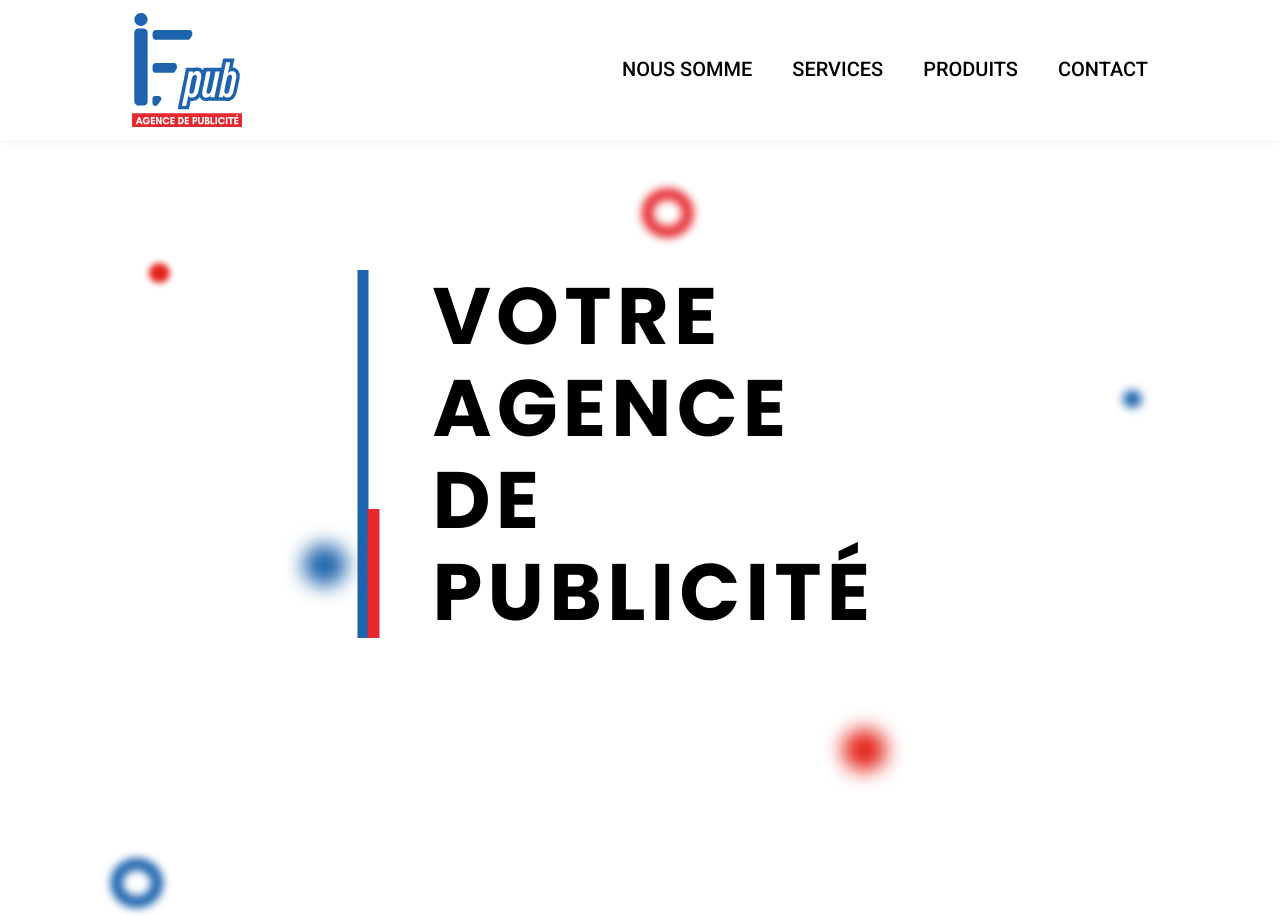
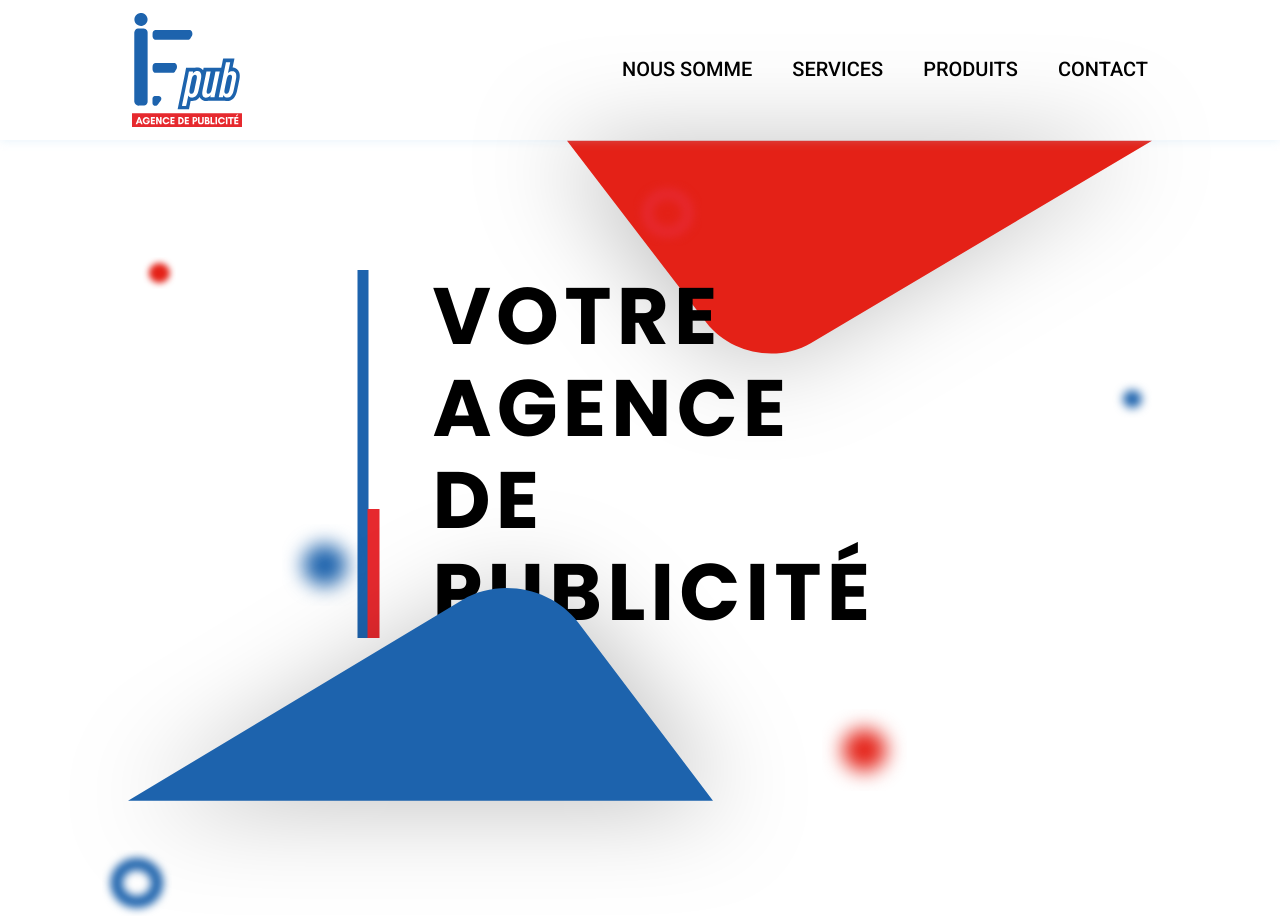
Before and after one commit to Reda-Ghost/IF-pub-agence, a plain HTML site: page index.html in a window 1280 px wide. Drawn offline with Linux system fonts and the light colour scheme; the site is published under a folder, as on GitHub Pages, so addresses that start at the root find nothing.

Commit message:
fix home svg shapes not working from css path

```diff
--- a/sass/pages/_home.scss
+++ b/sass/pages/_home.scss
@@ -55,12 +55,12 @@
     position: absolute;
   }
   &::before {
-    content: url("/svg/home/red_triangle.svg");
+    content: url("../svg/home/red_triangle.svg");
     right: 10%;
     filter: drop-shadow(-12px 4px 50px rgba(0, 0, 0, 0.25));
   }
   &::after {
-    content: url("/svg/home/blue_triangle.svg");
+    content: url("../svg/home/blue_triangle.svg");
     bottom: -5px;
     left: 10%;
     filter: drop-shadow(12px 4px 50px rgba(0, 0, 0, 0.25));
```
Also changed, not shown: css/style.css, css/style.min.css.
